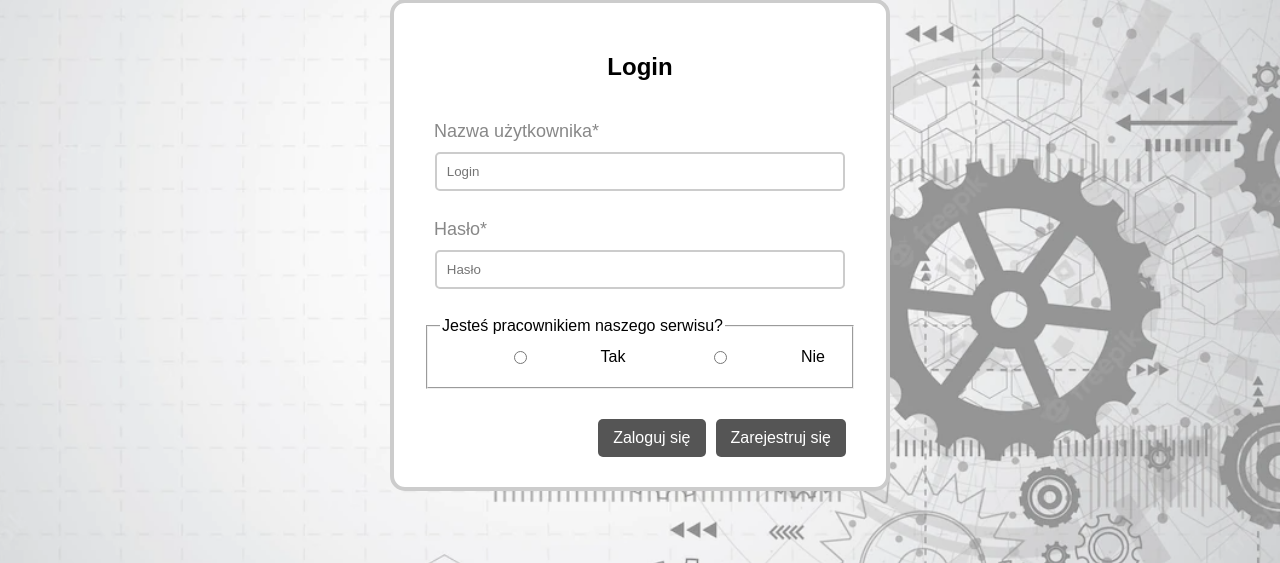
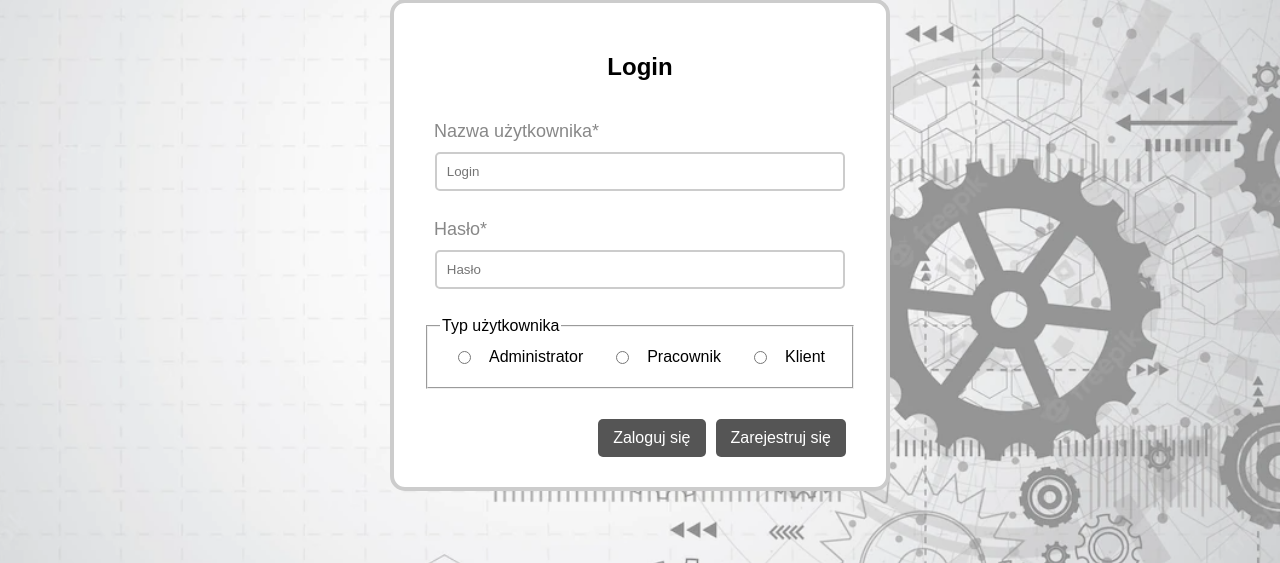
Before and after one commit to montogro/Proj, a PHP site: page / in a window 1280 px wide. Shown: the part 155-718 px from the top of the page. Run offline with PHP 8.4, Linux system fonts and the light colour scheme.

Commit message:
Zmiany i poprawki
Podział na 3 typy użytkowników

```diff
--- a/index.php
+++ b/index.php
@@ -19,14 +19,17 @@
         <br>
 
         <fieldset>
-        <legend>Jesteś pracownikiem naszego serwisu?</legend>
+        <legend>Typ użytkownika</legend>
 
         <div class="radio">
-            <input type="radio" id="pickedChoice1" name="radio" value="yes" />
-            <label id="radio_form_label" for="pickedChoice1">Tak</label>
+            <input type="radio" id="pickedChoice0" name="radio" value="administrator" />
+            <label id="radio_form_label" for="pickedChoice0">Administrator</label>
 
-            <input type="radio" id="pickedChoice2" name="radio" value="no" />
-            <label id="radio_form_label" for="pickedChoice2">Nie</label>
+            <input type="radio" id="pickedChoice1" name="radio" value="pracownik" />
+            <label id="radio_form_label" for="pickedChoice1">Pracownik</label>
+
+            <input type="radio" id="pickedChoice2" name="radio" value="klient" />
+            <label id="radio_form_label" for="pickedChoice2">Klient</label>
         </div>
 
         </fieldset>
```
Also changed, not shown: admin.php (added, +31 -0 lines), login.php (+20 -3 lines).
